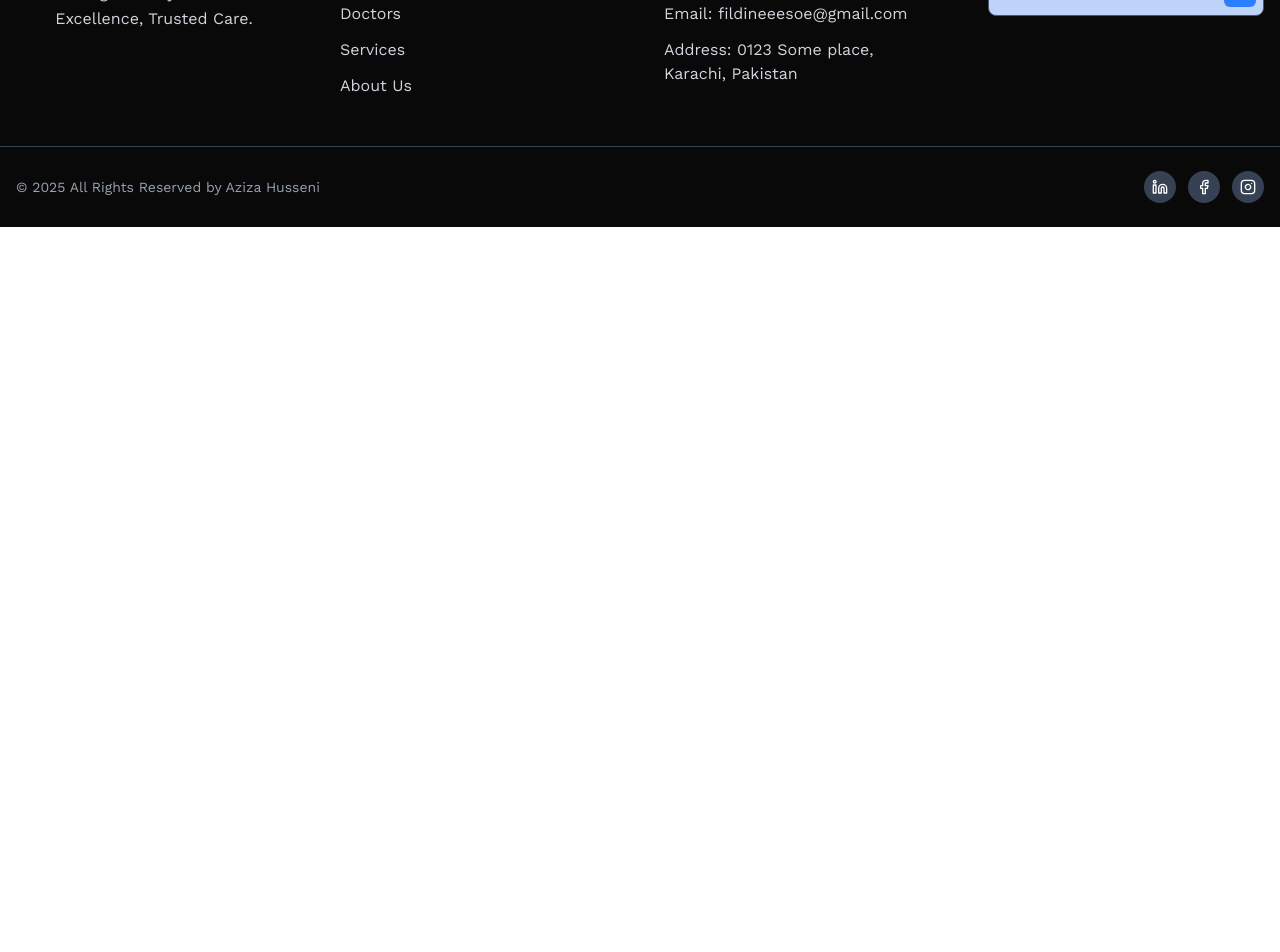
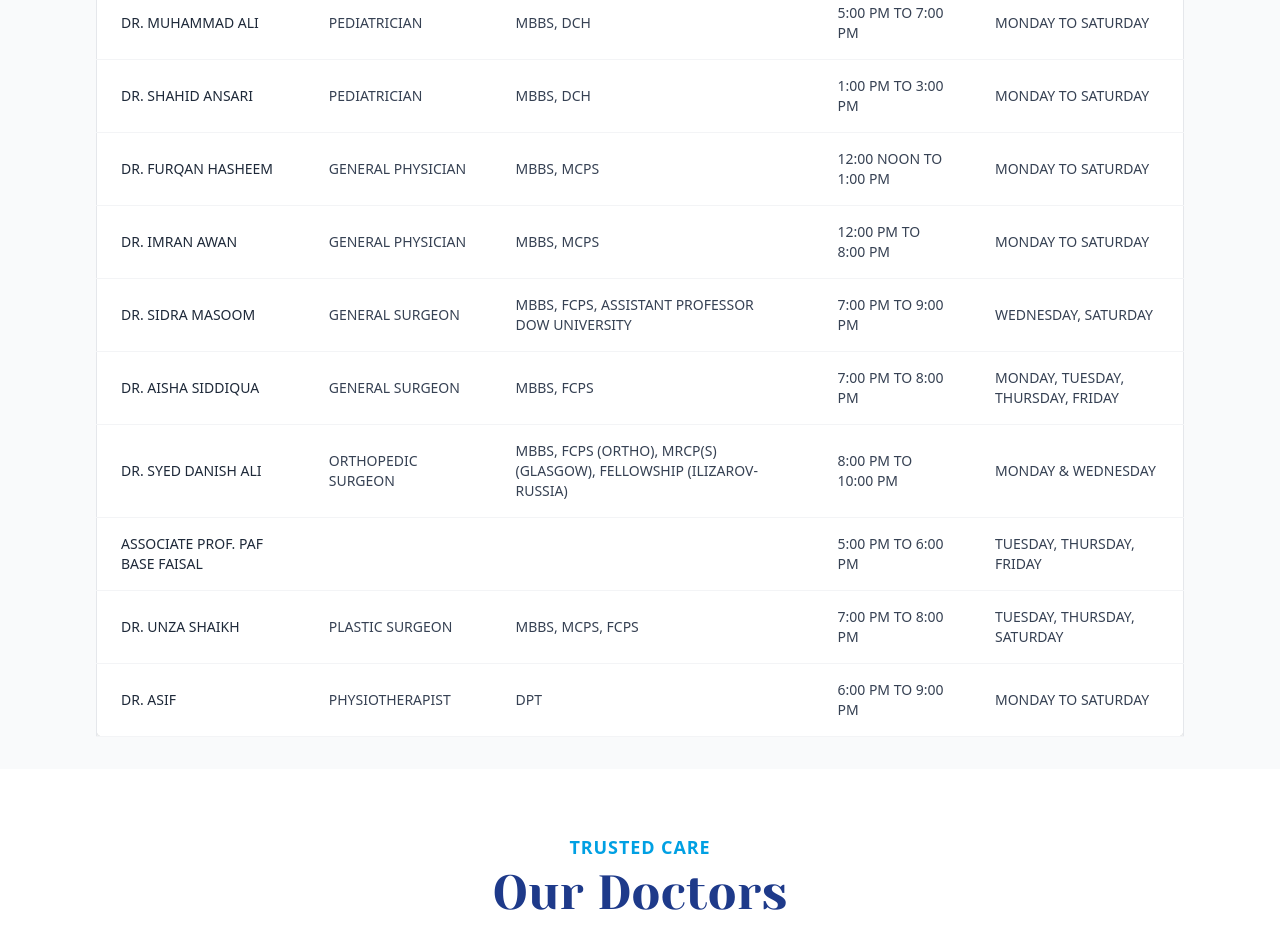
Before and after one commit to jawwad-ali/hospital_project, a Next.js app: page /doctors in a window 1280 px wide. Shown: the part 1240-2192 px from the top of the page. Before the commit the page ends 1467 px from the top, so only its background shows below. Built offline with nearby package versions, Linux system fonts and the light colour scheme.

Commit message:
doctors page complete

```diff
--- a/src/Components/DoctorsLScheduleTable.tsx
+++ b/src/Components/DoctorsLScheduleTable.tsx
@@ -1,4 +1,4 @@
-import { doctorSchedule } from "@/data";
+import { doctorSchedule, tableHeadings } from "@/data";
 
 export default function DoctorScheduleTable() {
   return (
@@ -7,25 +7,18 @@ export default function DoctorScheduleTable() {
         {/* Desktop Table View */}
         <div className="hidden lg:block overflow-x-auto">
           <table className="w-full bg-white rounded-lg shadow-sm border border-gray-200">
+            {/* Table Heading */}
             <thead>
               <tr className="border-b-2 border-red-500">
-                <th className="text-left py-4 px-6 font-semibold text-gray-800 text-sm tracking-wider uppercase">
-                  Doctor Name
-                </th>
-                <th className="text-left py-4 px-6 font-semibold text-gray-800 text-sm tracking-wider uppercase">
-                  Department
-                </th>
-                <th className="text-left py-4 px-6 font-semibold text-gray-800 text-sm tracking-wider uppercase">
-                  Degree
-                </th>
-                <th className="text-left py-4 px-6 font-semibold text-gray-800 text-sm tracking-wider uppercase">
-                  Timings
-                </th>
-                <th className="text-left py-4 px-6 font-semibold text-gray-800 text-sm tracking-wider uppercase">
-                  Days
-                </th>
+                {tableHeadings.map((heading) => (
+                  <th className="text-left py-4 px-6 font-semibold text-gray-800 text-sm tracking-wider uppercase">
+                    {heading}
+                  </th>
+                ))}
               </tr>
             </thead>
+
+            {/* Table Body */}
             <tbody>
               {doctorSchedule.map((doctor, index) => (
                 <tr
--- a/src/Components/OurDoctors.tsx
+++ b/src/Components/OurDoctors.tsx
@@ -10,11 +10,11 @@ export default function OurDoctors() {
     <section className="py-16 bg-white text-center px-4">
       {/* Section Heading */}
       <div className="text-center mb-2">
-        <span className="text-[#00A0E3] font-medium tracking-wider text-sm">TRUSTED CARE</span>
+        <span className="text-[#00A0E3] ${work_sans.className} font-bold tracking-wider text-lg">TRUSTED CARE</span>
       </div>
 
       <h2
-        className={`text-3xl font-bold text-center text-[#1E3A8A] mb-14 ${yeseva.className}`}
+        className={`text-3xl md:text-4xl lg:text-5xl font-bold text-center text-[#1E3A8A] mb-14 ${yeseva.className}`}
       >
         Our Doctors
       </h2>
--- a/src/app/doctors/page.tsx
+++ b/src/app/doctors/page.tsx
@@ -1,12 +1,16 @@
 import Banner from "@/Components/Banner"
 import OurDoctorsBanner from "../../../public/about_us_banner.png";
 import DoctorScheduleTable from "@/Components/DoctorsLScheduleTable";
+import OurDoctors from "@/Components/OurDoctors";
+import Contacts from "@/Components/Contacts";
 
 const Doctors = () => {
   return (
     <div>
         <Banner overlayText="Our Doctors" img={OurDoctorsBanner} />
         <DoctorScheduleTable />
+        <OurDoctors />
+        <Contacts />
     </div>
   )
 }
--- a/src/data.ts
+++ b/src/data.ts
@@ -50,6 +50,8 @@ export const features = [
   { text: "A Legacy of Excellence" },
 ];
 
+export const tableHeadings = ['Doctors Name', 'Department', 'Degree', 'Timings', 'Days']
+
 export const doctorSchedule = [
   {
     name: "DR. UZMA IMRAN",
@@ -100,6 +102,83 @@ export const doctorSchedule = [
     timings: ["8:00 PM TO 10:00 PM"],
     days: "TUESDAY, THURSDAY, SATURDAY",
   },
+  {
+    name: "DR. SYED FASAHATULLAH",
+    department: "PEDIATRICIAN",
+    degree: "MBBS, DCH",
+    timings: ["1:00 PM TO 3:00 PM"],
+    days: "MONDAY TO SATURDAY",
+  },
+  {
+    name: "DR. MUHAMMAD ALI",
+    department: "PEDIATRICIAN",
+    degree: "MBBS, DCH",
+    timings: ["5:00 PM TO 7:00 PM"],
+    days: "MONDAY TO SATURDAY",
+  },
+  {
+    name: "DR. SHAHID ANSARI",
+    department: "PEDIATRICIAN",
+    degree: "MBBS, DCH",
+    timings: ["1:00 PM TO 3:00 PM"],
+    days: "MONDAY TO SATURDAY",
+  },
+  {
+    name: "DR. FURQAN HASHEEM",
+    department: "GENERAL PHYSICIAN",
+    degree: "MBBS, MCPS",
+    timings: ["12:00 NOON TO 1:00 PM"],
+    days: "MONDAY TO SATURDAY",
+  },
+  {
+    name: "DR. IMRAN AWAN",
+    department: "GENERAL PHYSICIAN",
+    degree: "MBBS, MCPS",
+    timings: ["12:00 PM TO 8:00 PM"],
+    days: "MONDAY TO SATURDAY",
+  },
+  {
+    name: "DR. SIDRA MASOOM",
+    department: "GENERAL SURGEON",
+    degree: "MBBS, FCPS, ASSISTANT PROFESSOR DOW UNIVERSITY",
+    timings: ["7:00 PM TO 9:00 PM"],
+    days: "WEDNESDAY, SATURDAY",
+  },
+  {
+    name: "DR. AISHA SIDDIQUA",
+    department: "GENERAL SURGEON",
+    degree: "MBBS, FCPS",
+    timings: ["7:00 PM TO 8:00 PM"],
+    days: "MONDAY, TUESDAY, THURSDAY, FRIDAY",
+  },
+  {
+    name: "DR. SYED DANISH ALI",
+    department: "ORTHOPEDIC SURGEON",
+    degree: "MBBS, FCPS (ORTHO), MRCP(S) (GLASGOW), FELLOWSHIP (ILIZAROV-RUSSIA)",
+    timings: ["8:00 PM TO 10:00 PM"],
+    days: "MONDAY & WEDNESDAY",
+  },
+  {
+    name: "ASSOCIATE PROF. PAF BASE FAISAL", // This seems to be part of Dr. Syed Danish Ali's entry or a separate entity without a clear doctor name. Assuming it's related to Dr. Syed Danish Ali based on proximity and formatting, but clarification might be needed. For now, creating a separate entry as the structure implies a new individual or role.
+    department: "", // No department specified, might be implicitly Orthopedic or a general title
+    degree: "",    // No degree specified
+    timings: ["5:00 PM TO 6:00 PM"],
+    days: "TUESDAY, THURSDAY, FRIDAY",
+  },
+  {
+    name: "DR. UNZA SHAIKH",
+    department: "PLASTIC SURGEON",
+    degree: "MBBS, MCPS, FCPS",
+    timings: ["7:00 PM TO 8:00 PM"],
+    days: "TUESDAY, THURSDAY, SATURDAY",
+  },
+  {
+    name: "DR. ASIF",
+    department: "PHYSIOTHERAPIST",
+    degree: "DPT",
+    timings: ["6:00 PM TO 9:00 PM"],
+    days: "MONDAY TO SATURDAY",
+  }
 ];
 
 export const contactDetails = [
```
